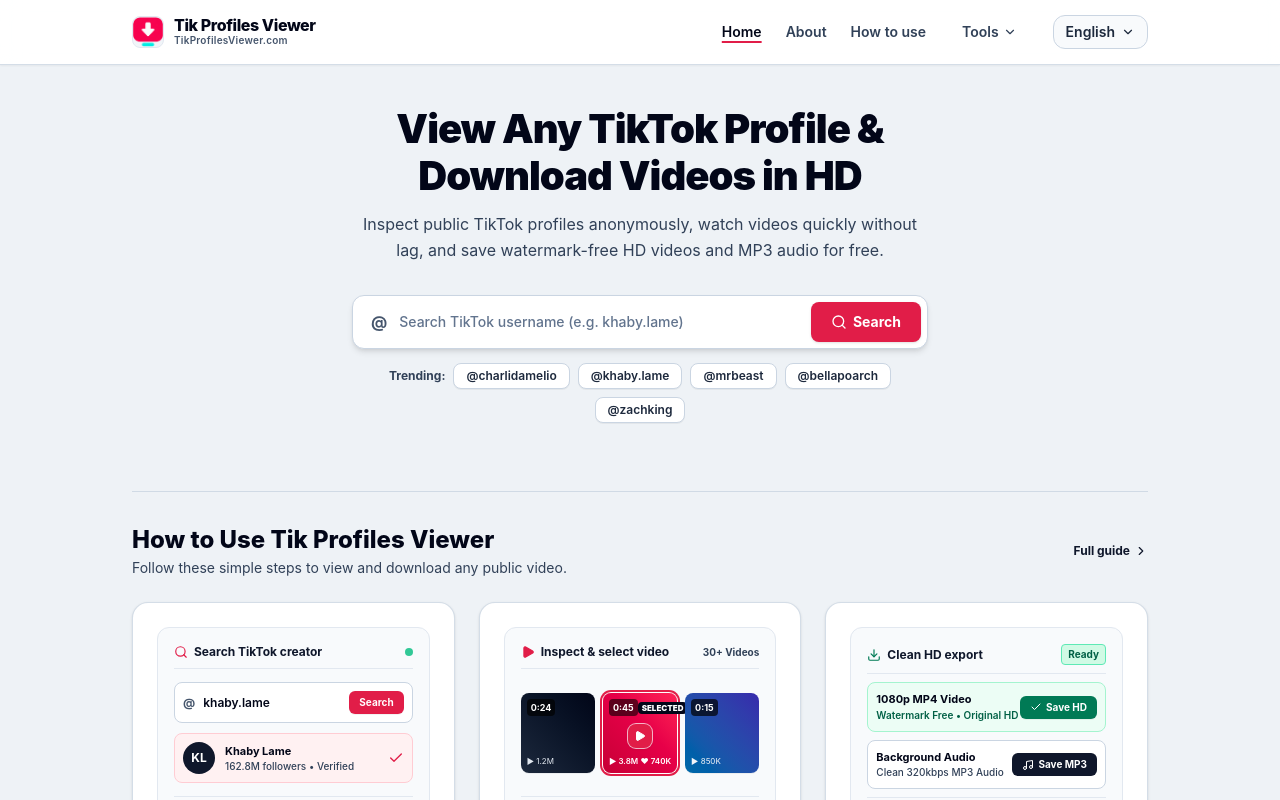
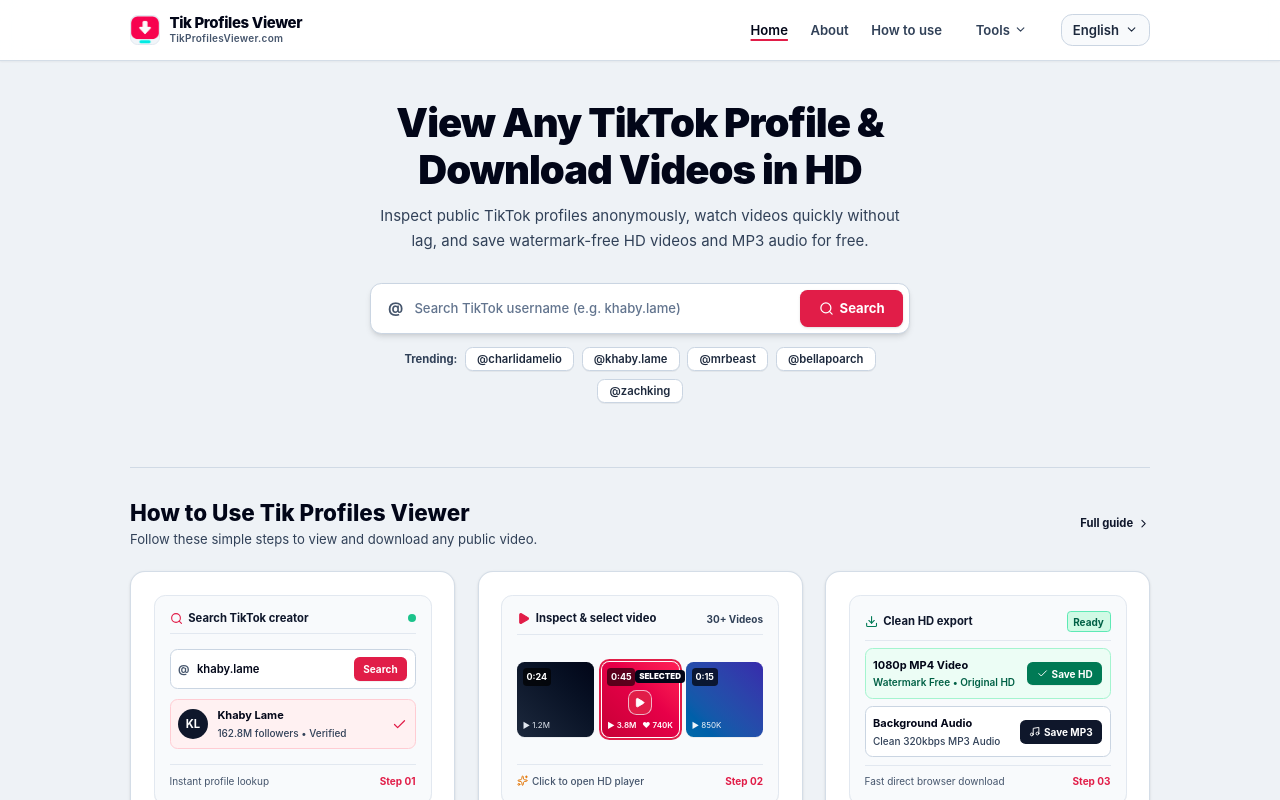
Before and after one commit to eaelax/testing, a Next.js app: page / in a window 1280 px wide. Shown: the top 800 px of the page. Built offline with nearby package versions, Linux system fonts and the light colour scheme.

Commit message:
Update app/globals.css from AI Studio

```diff
--- a/app/globals.css
+++ b/app/globals.css
@@ -1,44 +1,102 @@
 @import "tailwindcss";
 
 :root {
-  /* Backgrounds & Surfaces (Flat, Tonal Layering) */
-  --bg-page: #F3F4F6;
-  --bg-surface: #FFFFFF;
-  --bg-surface-subtle: #F8F9FA;
-  --bg-surface-hover: #F1F3F5;
+  /* Semantic Surfaces (Eye-Friendly Light Canvas + Crisp White Containers) */
+  --surface-canvas: #F5F7F9;
+  --surface-elevated: #FFFFFF;
+  --surface-sunken: #EEF2F6;
+  --surface-interactive: #E6ECF0;
 
-  /* Typography */
-  --text-primary: #111827;
-  --text-secondary: #4B5563;
-  --text-muted: #5C6573;
-  --text-on-accent: #FFFFFF;
+  /* Semantic Ink (WCAG AA/AAA High Contrast) */
+  --ink-primary: #010101;
+  --ink-secondary: #2F363D;
+  --ink-muted: #4D5660;
 
-  /* Hairline Borders (No thick/hard borders) */
-  --border-subtle: #E5E7EB;
-  --border-control: #D1D5DB;
-  --border-hover: #9CA3AF;
+  /* Borders & Interactive Boundaries */
+  --border-subtle: #DFE5EA;
+  --border-strong: #8D99A6;
+  --focus-ring: #EE1D52;
 
-  /* Primary Brand Action (TikTok Crimson) */
-  --accent-primary: #D61C47;
-  --accent-primary-hover: #B9153B;
-  --accent-primary-soft: #FDF2F4;
-  --accent-primary-text: #BE123C;
+  /* Primary Brand Crimson (#EE1D52) */
+  --accent-primary: #EE1D52;
+  --accent-primary-hover: #D41445;
+  --accent-primary-text: #C4113F;
+  --accent-soft: #FFF0F4;
+  --accent-contrast: #FFFFFF;
 
-  /* Secondary / Structural Dark Action */
-  --accent-dark: #111827;
-  --accent-dark-hover: #1F2937;
+  /* Secondary Brand Cyan (#69C9D0) — Paired with #010101 or #0A6C74 for High Contrast */
+  --accent-cyan: #69C9D0;
+  --accent-cyan-hover: #53B9C1;
+  --accent-cyan-soft: #ECFAFB;
+  --accent-cyan-text: #0A6C74;
 
-  /* Supporting Semantic Accents (Tools, Verified, Status) */
-  --teal-soft: #F0FDFA;
-  --teal-text: #0F766E;
-  --slate-soft: #F1F5F9;
-  --slate-text: #334155;
+  /* Structural Dark Action (#010101) */
+  --accent-dark: #010101;
+  --accent-dark-hover: #1D2126;
 
-  /* Strictly Flat UI */
-  --shadow-none: none;
+  /* Semantic Status & Disabled States */
+  --status-success: #0A6C74;
+  --status-success-bg: #ECFAFB;
+  --status-success-border: #69C9D0;
+  --status-warning: #92400E;
+  --status-warning-bg: #FEF3C7;
+  --status-warning-border: #D97706;
+  --status-danger: #C4113F;
+  --status-danger-bg: #FFF0F4;
+  --status-danger-border: #EE1D52;
+  --state-disabled-bg: #E6ECF0;
+  --state-disabled-ink: #5C6570;
+
+  /* Compact Layout & Typography Proportions */
+  --container-max: 980px;
+  --h1-size: clamp(1.65rem, 2.8vw, 2.25rem);
+
+  /* Compatibility Token Aliases */
+  --bg-page: var(--surface-canvas);
+  --bg-surface: var(--surface-elevated);
+  --bg-surface-subtle: var(--surface-sunken);
+  --bg-surface-hover: var(--surface-interactive);
+  --text-primary: var(--ink-primary);
+  --text-secondary: var(--ink-secondary);
+  --text-muted: var(--ink-muted);
+  --text-on-accent: var(--accent-contrast);
+  --border-control: var(--border-strong);
+  --border-hover: var(--ink-muted);
+  --accent-primary-soft: var(--accent-soft);
+}
+
+html {
+  font-size: 15px;
+  scroll-behavior: smooth;
 }
 
 body {
-  background-color: var(--bg-page);
-  color: var(--text-primary);
+  background-color: var(--surface-canvas);
+  color: var(--ink-primary);
+  line-height: 1.6;
+  -webkit-font-smoothing: antialiased;
+  -moz-osx-font-smoothing: grayscale;
 }
+
+.tabular-nums {
+  font-variant-numeric: tabular-nums;
+}
+
+/* Compact high-contrast scrollbar */
+::-webkit-scrollbar {
+  width: 7px;
+  height: 7px;
+}
+
+::-webkit-scrollbar-track {
+  background: var(--surface-sunken);
+}
+
+::-webkit-scrollbar-thumb {
+  background: var(--border-strong);
+  border-radius: 9999px;
+}
+
+::-webkit-scrollbar-thumb:hover {
+  background: var(--ink-muted);
+}
```
